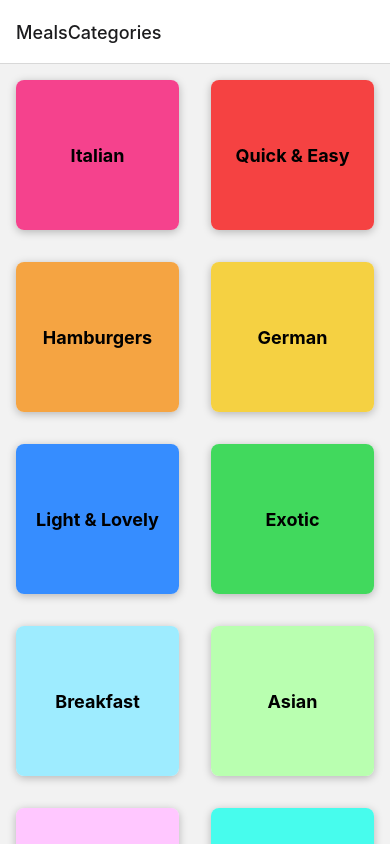
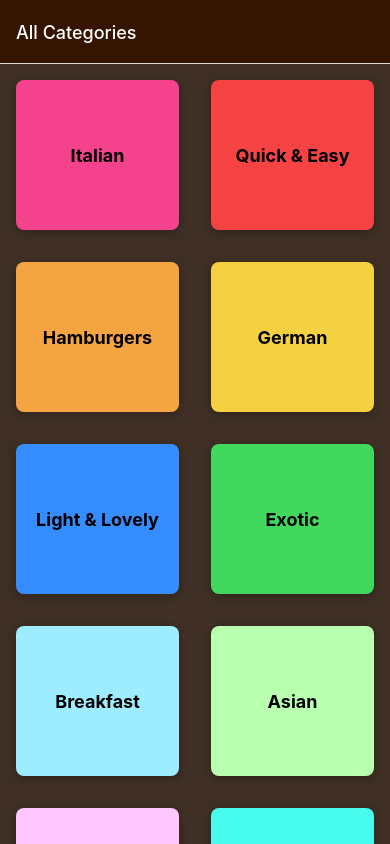
Before and after one commit to Avensky/meals, a React Native app: screen / in a window 390 px wide. Built offline with nearby package versions, Linux system fonts and the light colour scheme.

Commit message:
chaged background color default, and added dynamic titles for the navigator.

```diff
--- a/App.js
+++ b/App.js
@@ -11,11 +11,27 @@
 export default function App() {
   return (
     <>
-      <StatusBar style="dark" />
+      <StatusBar style="light" />
       <NavigationContainer>
-        <Stack.Navigator>
-          <Stack.Screen name="MealsCategories" component={CategoriesScreen} />
-          <Stack.Screen name="MealsOverview" component={MealsOverviewScreen} />
+        <Stack.Navigator
+          screenOptions={{
+            headerStyle: { backgroundColor: '#351401'},
+            headerTintColor: 'white',
+            contentStyle: {backgroundColor: '#3f2f25'}
+          }}
+        >
+          <Stack.Screen name="MealsCategories" component={CategoriesScreen}
+          options={{
+            title:'All Categories',
+          }}/>
+          <Stack.Screen name="MealsOverview" component={MealsOverviewScreen}
+        //  options={({route,navigation})=> {
+        //    const catId= route.params.categoryId
+        //    return {
+        //      title:catId
+        //    };
+        //  }}
+        />
         </Stack.Navigator>
       </NavigationContainer>
     </>
--- a/screens/MealsOverviewScreen.js
+++ b/screens/MealsOverviewScreen.js
@@ -1,15 +1,26 @@
+import { useLayoutEffect } from 'react';
 import {View, FlatList, StyleSheet} from 'react-native'
 //import {useRoute}from "@react-navigation/native"
-import {MEALS} from '../data/dummy-data';
+import {CATEGORIES, MEALS} from '../data/dummy-data';
 import MealItem from '../components/MealItem'
 
-function MealsOverviewScreen({ route }) {
+function MealsOverviewScreen({ route, navigation }) {
   //  const route = useRoute();
     const catId = route.params.categoryId;
 
     const displayMeals = MEALS.filter((mealItem)=> {
         return mealItem.categoryIds.indexOf( catId ) >= 0
     });
+
+    useLayoutEffect(() => {
+        const categoryTitle = CATEGORIES.find((category ) => category.id === catId).title;
+
+        navigation.setOptions({
+            title: categoryTitle
+        })
+
+    },[catId, navigation])
+
 
     function renderMealItem(itemData){
         const item = itemData.item;
```
